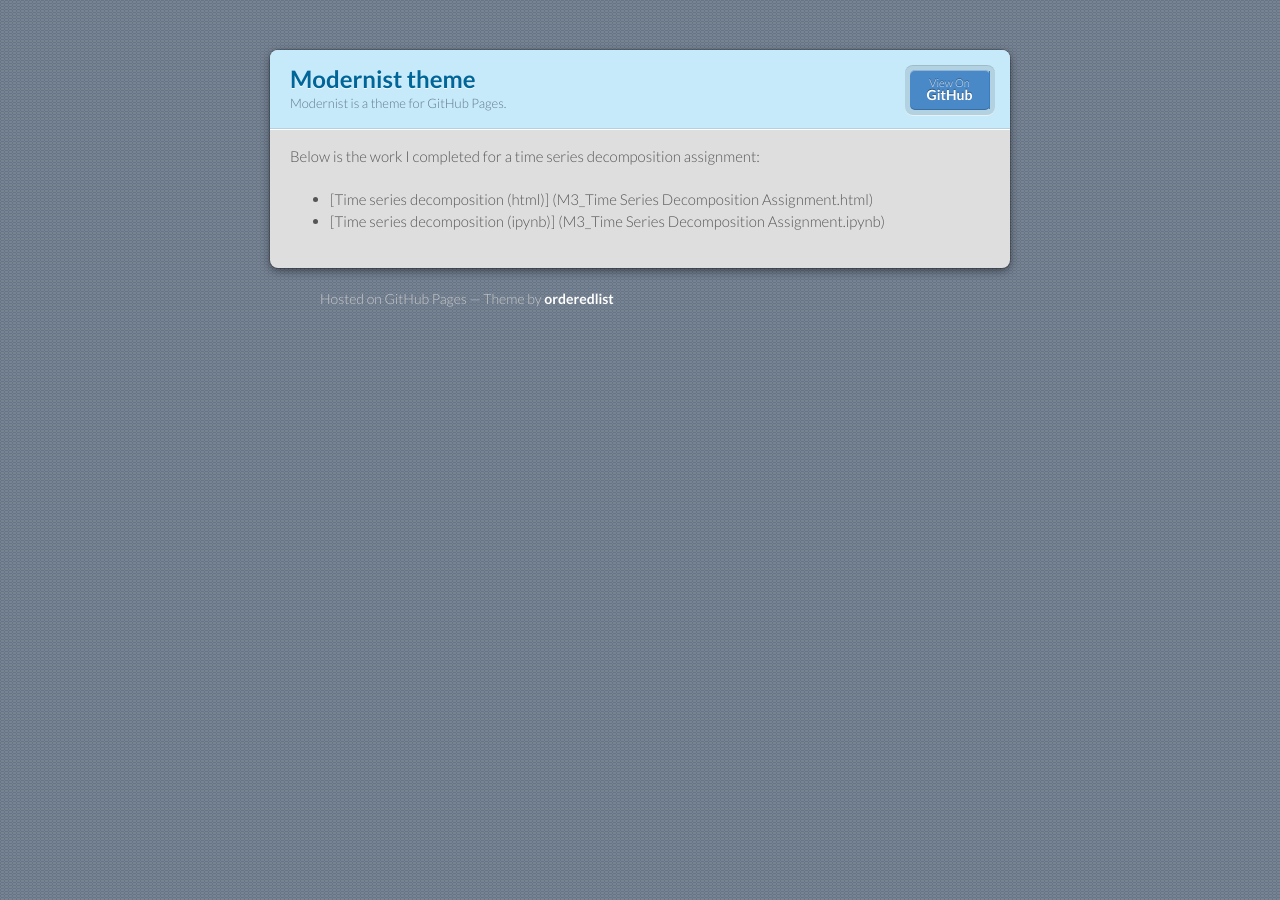
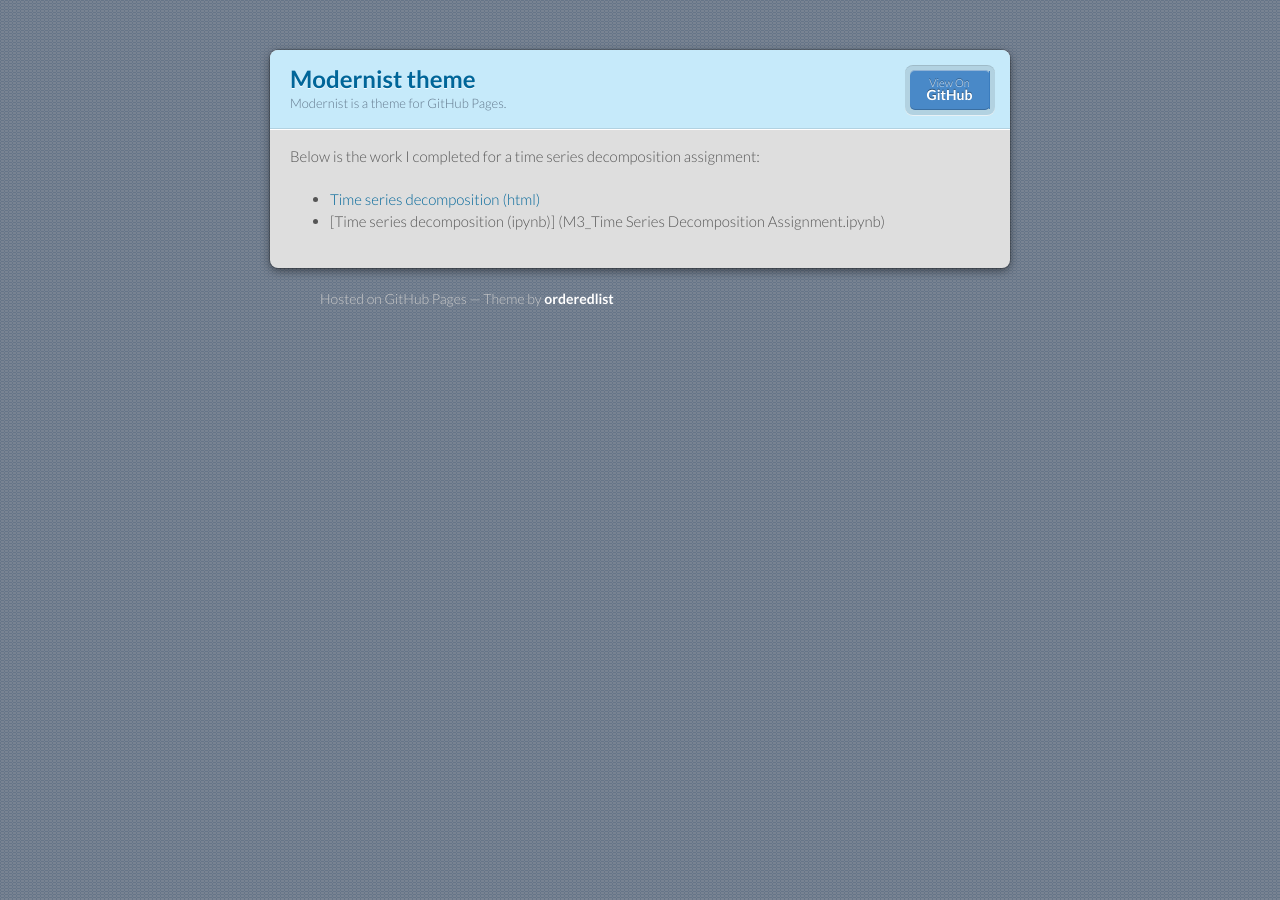
Before and after one commit to arjunvenkat510/arjunvenkat510.github.io, a Jekyll site: the page built from timeseries/index.md, in a window 1280 px wide. Built offline with Jekyll 4.4.1, drawn with Linux system fonts in a browser that asks for light colours; our own code applies the rules of GitHub Pages for plain Markdown files.

Commit message:
Update index.md

```diff
--- a/timeseries/index.md
+++ b/timeseries/index.md
@@ -4,5 +4,5 @@ description: Content on time series
 ---
 
 Below is the work I completed for a time series decomposition assignment:
-- [Time series decomposition (html)] (M3_Time Series Decomposition Assignment.html)
+- [Time series decomposition (html)](TimeSeriesDecompositionAssignment.html)
 - [Time series decomposition (ipynb)] (M3_Time Series Decomposition Assignment.ipynb)
```
